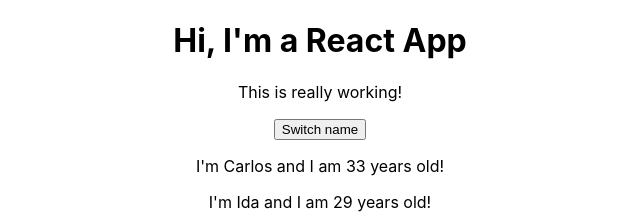
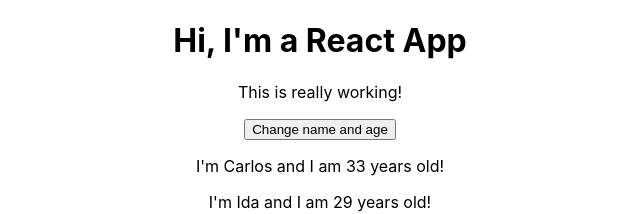
Before and after one commit to Carltesio/React_course_demo, a React (Create React App) app: page / in a window 1280 px wide. Shown: the top 214 px of the page, without its empty margins (320-960 px from the left). Built offline with nearby package versions, Linux system fonts and the light colour scheme.

Commit message:
substituting hooks to pass props

```diff
--- a/src/App.js
+++ b/src/App.js
@@ -1,31 +1,35 @@
-import React, {Component} from 'react';
+import React, { useState } from 'react';
 import './App.css';
 import Person from './Person/Person'
 
-class App extends Component {
+const App = props => {
 
-  state = {
+  const [personState, setPersonState] = useState({
     persons: [
-      {name: 'Carlos', age: 33},
-      {name: 'Ida', age: 29}
+      { name: 'Carlos', age: 33 },
+      { name: 'Ida', age: 29 }
     ]
+  })
+
+  const switchNameHandler = () => {
+    setPersonState({
+      persons: [
+        { name: 'Carlos', age: 35 },
+        { name: 'Ida', age: 31 }
+      ]
+    })
   }
 
-  switchNameHandler = () => {
-    console.log('was clicked')
-  }
-
-  render() {
     return (
       <div className="App">
         <h1>Hi, I'm a React App</h1>
         <p>This is really working!</p>
-        <button onClick={this.switchNameHandler}>Switch name</button>
-        <Person name={this.state.persons[0].name} age={this.state.persons[0].age} />
-        <Person name={this.state.persons[1].name} age={this.state.persons[1].age} />
-       </div>
+        <button onClick={switchNameHandler}>Change name and age</button>
+        <Person
+          name={personState.persons[0].name} age={personState.persons[0].age} />
+        <Person
+          name={personState.persons[1].name} age={personState.persons[1].age} />
+      </div>
     )
-  }
 }
-
-export default App;
+export default App
```
